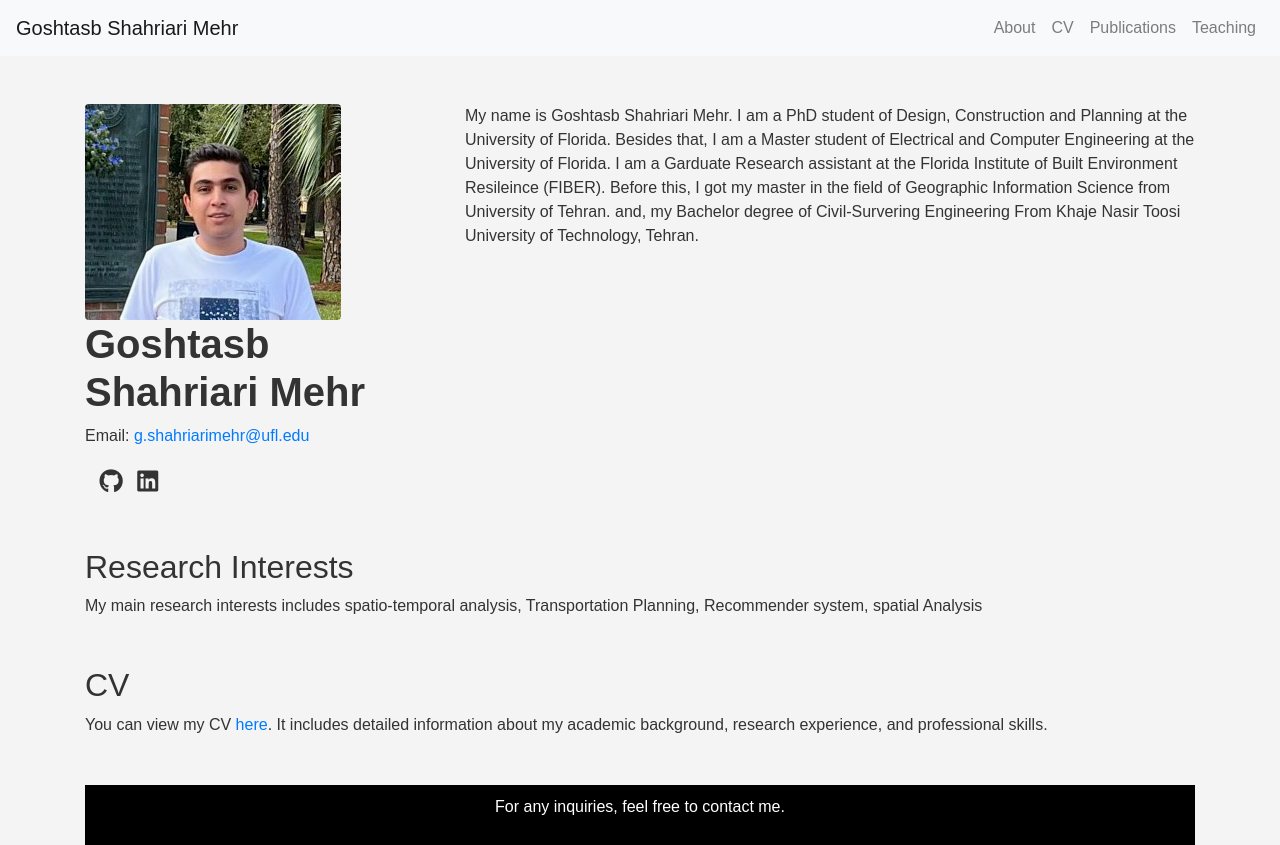
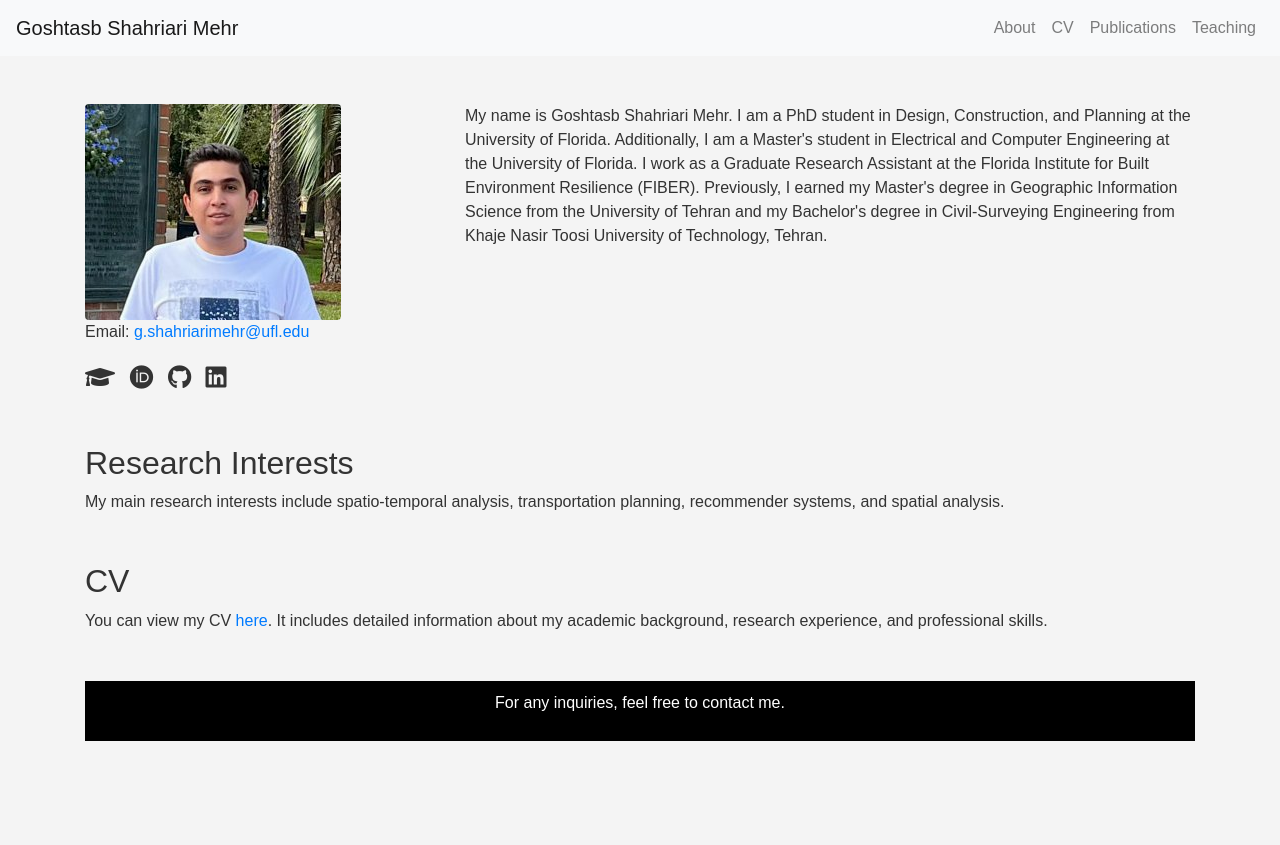
Before and after one commit to GoshtasbSh/Goshtasb_Shahriari.github.io, a plain HTML site: page index.html in a window 1280 px wide. After the commit the page ends 800 px from the top, so only its background shows below. Drawn offline with nearby package versions, Linux system fonts and the light colour scheme.

Commit message:
add social icon detail

```diff
--- a/index.html
+++ b/index.html
@@ -35,31 +35,29 @@
     <div class="container mt-5">
         <div class="row">
             <div class="col-md-4">
-                <img src="pics/my_pics.jpeg" class="img-fluid rounded">
-                <h1><strong>Goshtasb Shahriari Mehr</strong></h1>
-                <p>Email: <a href="mailto:john.doe@example.com">g.shahriarimehr@ufl.edu</a></p>
+                <img src="pics/my_pics.jpeg" class="img-fluid rounded" alt="Goshtasb Shahriari Mehr">
+                <p>Email: <a href="mailto:g.shahriarimehr@ufl.edu">g.shahriarimehr@ufl.edu</a></p>
                 <div class="social-icons">
-                    <a href="https://scholar.google.com" target="_blank"><i class="fab fa-google-scholar"></i></a>
-                    <a href="https://github.com" target="_blank"><i class="fab fa-github"></i></a>
-                    <a href="https://linkedin.com" target="_blank"><i class="fab fa-linkedin"></i></a>
+                    <a href="https://scholar.google.com/citations?user=Bruj7TQAAAAJ&hl=en" target="_blank"><i class="fas fa-graduation-cap"></i></a>
+                    <a href="https://orcid.org/my-orcid?orcid=0000-0001-5867-9675" target="_blank"><i class="fab fa-orcid"></i></a>
+                    <a href="https://github.com/GoshtasbSh" target="_blank"><i class="fab fa-github"></i></a>
+                    <a href="https://www.linkedin.com/in/goshtasb-shahriari-mehr-1826bb130/" target="_blank"><i class="fab fa-linkedin"></i></a>
                 </div>
             </div>
             <div class="col-md-8">
-                <p>My name is Goshtasb Shahriari Mehr. I am a PhD student of Design, Construction and Planning at the University of Florida. Besides that, I am a Master student of Electrical and Computer Engineering at the University of Florida. I am a Garduate Research assistant at the Florida Institute of Built Environment Resileince (FIBER). Before this, I got my master in the field of Geographic Information Science from University of Tehran. and, my Bachelor degree of Civil-Survering Engineering From Khaje Nasir Toosi University of Technology, Tehran.  </p>
-                <p></p>
+                <p>My name is Goshtasb Shahriari Mehr. I am a PhD student in Design, Construction, and Planning at the University of Florida. Additionally, I am a Master's student in Electrical and Computer Engineering at the University of Florida. I work as a Graduate Research Assistant at the Florida Institute for Built Environment Resilience (FIBER). Previously, I earned my Master's degree in Geographic Information Science from the University of Tehran and my Bachelor's degree in Civil-Surveying Engineering from Khaje Nasir Toosi University of Technology, Tehran.</p>
             </div>
         </div>
 
         <div id="about" class="mt-5">
             <h2>Research Interests</h2>
-            <p>My main research interests includes spatio-temporal analysis, Transportation Planning, Recommender system, spatial Analysis</p>
+            <p>My main research interests include spatio-temporal analysis, transportation planning, recommender systems, and spatial analysis.</p>
         </div>
 
         <div id="cv" class="mt-5">
             <h2>CV</h2>
             <p>You can view my CV <a href="cv.html">here</a>. It includes detailed information about my academic background, research experience, and professional skills.</p>
         </div>
-
 
         <footer class="footer mt-5">
             <p>For any inquiries, feel free to contact me.</p>
```
